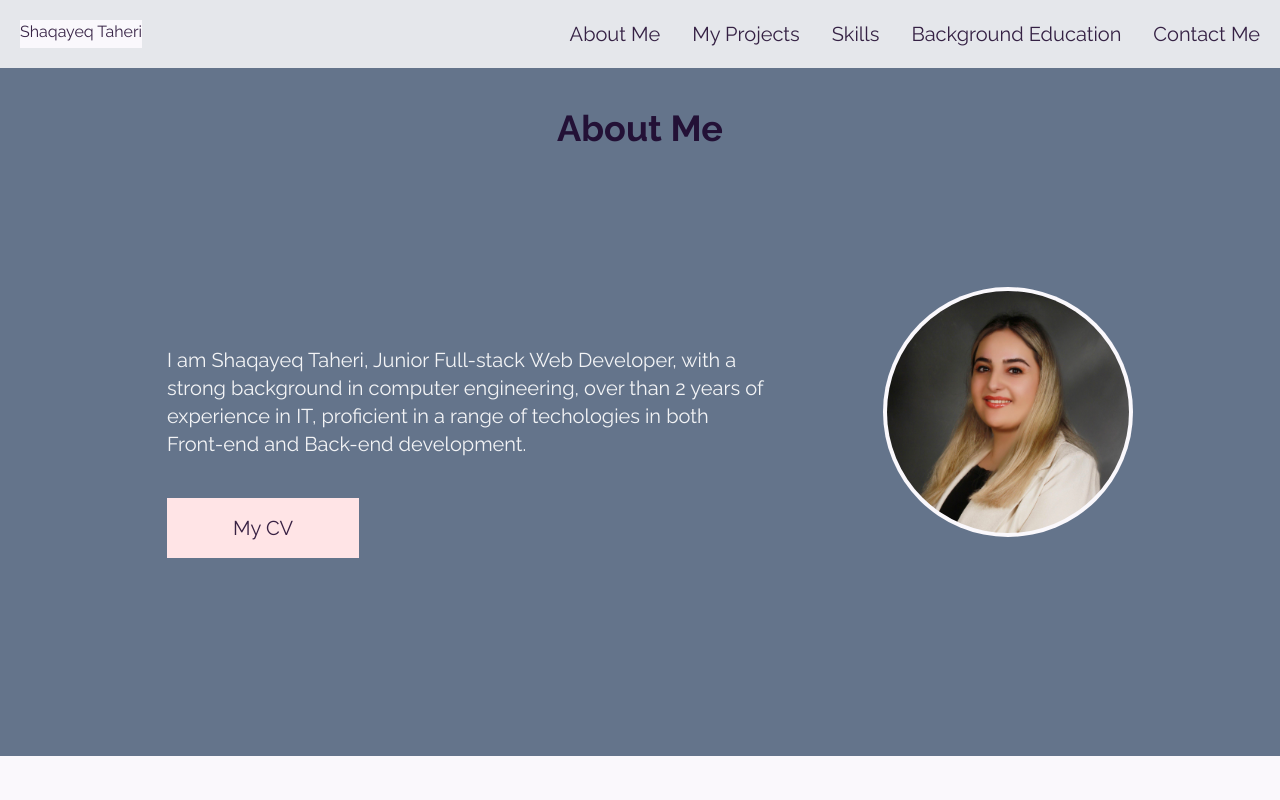
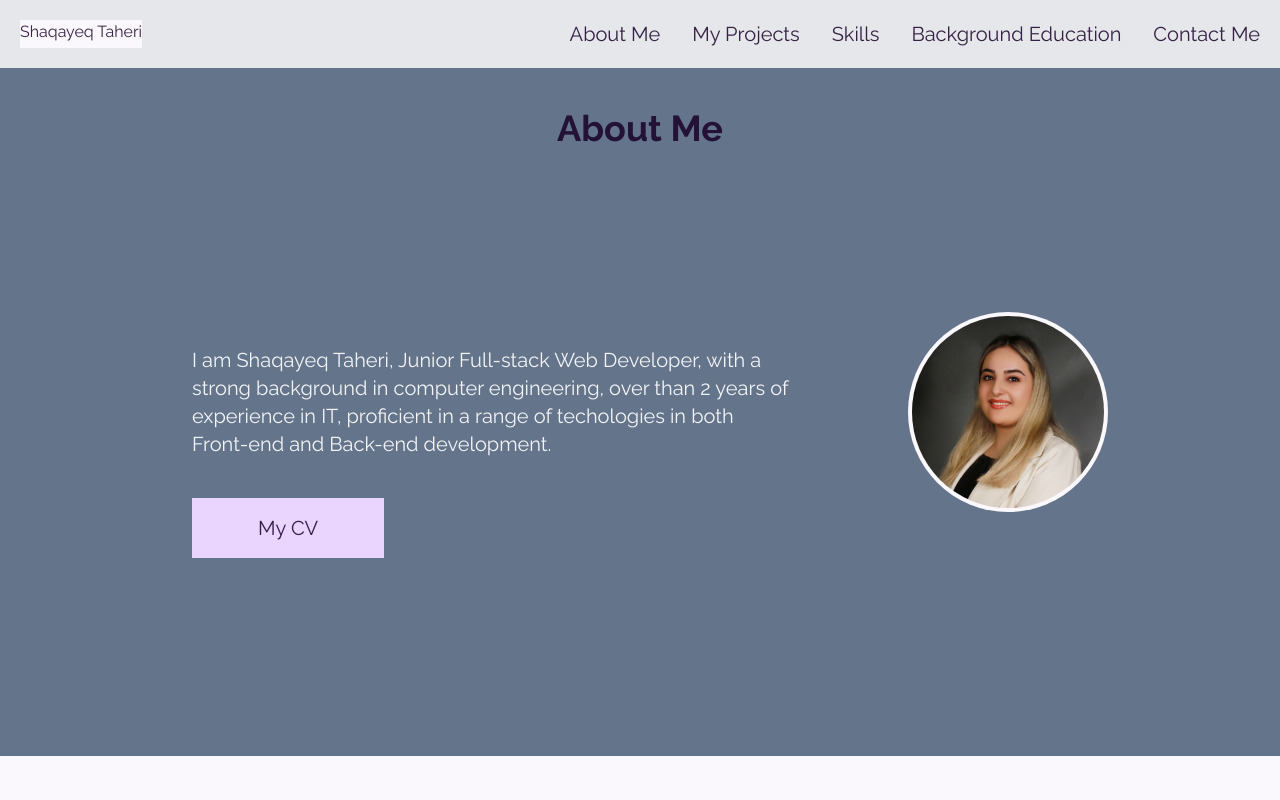
Before and after one commit to Shaqayeq-taheri/Portfolio-Shaqayeq-Taheri, a React (Vite) app: page /aboutme in a window 1280 px wide. Shown: the top 800 px of the page. Built offline with nearby package versions, Linux system fonts and the light colour scheme.

Commit message:
bugs fixed

```diff
--- a/src/components/Aboutme.jsx
+++ b/src/components/Aboutme.jsx
@@ -9,10 +9,10 @@ function Aboutme() {
 
 
          <p className="text-gray-100 text-xl text-center md:text-left dark:text-gray-400 bg-slate-500 max-w-xlg"> I am Shaqayeq Taheri, Junior Full-stack Web Developer, with a strong background in computer engineering, over than 2 years of experience in IT, proficient in a range of techologies in both Front-end and Back-end development. </p>
-<button  className="text-xl mx-auto md:mx-0  w-48 bg-rose-100 hover:bg-rose-50 transition delay-100 p-4 ">My CV</button>
+<button  className="text-xl mx-auto md:mx-0  w-48 bg-purple-200 hover:bg-rose-50 transition delay-100 p-4 ">My CV</button>
 
       </div>
-    <img src="src/assets/images/photo_2024-01-04_00-17-57.jpg" alt="" className="  rounded-full order-first md:order-last mb-2 mt-10 md:mt-0 md:mb-20 p-1" style={{width:'250px', height:'250px' }} />
+    <img src="src/assets/images/photo_2024-01-04_00-17-57.jpg" alt="" className="  rounded-full order-first md:order-last mb-2 mt-10 md:mt-0 md:mb-20 p-1" style={{width:'200px', height:'200px' }} />
     {/* I used the md:order-last class, which will override the order-first class for screen sizes greater than or equal to 768px. */}
     </div>
     </div>
--- a/src/components/Languages.jsx
+++ b/src/components/Languages.jsx
@@ -37,7 +37,7 @@ function Languages() {
             <div className="flex gap-3 items-center justify-center bg-zinc-200">
               {Array.from({ length: 10 }, (_, i) => (
                 <FaCircle
-                  className={i < 6 ? "fill-red-400 bg-zinc-200" : " fill-neutral-400 bg-zinc-200"}
+                  className={i < 5 ? "fill-red-400 bg-zinc-200" : " fill-neutral-400 bg-zinc-200"}
                   key={i}
                 />
               ))}
```
